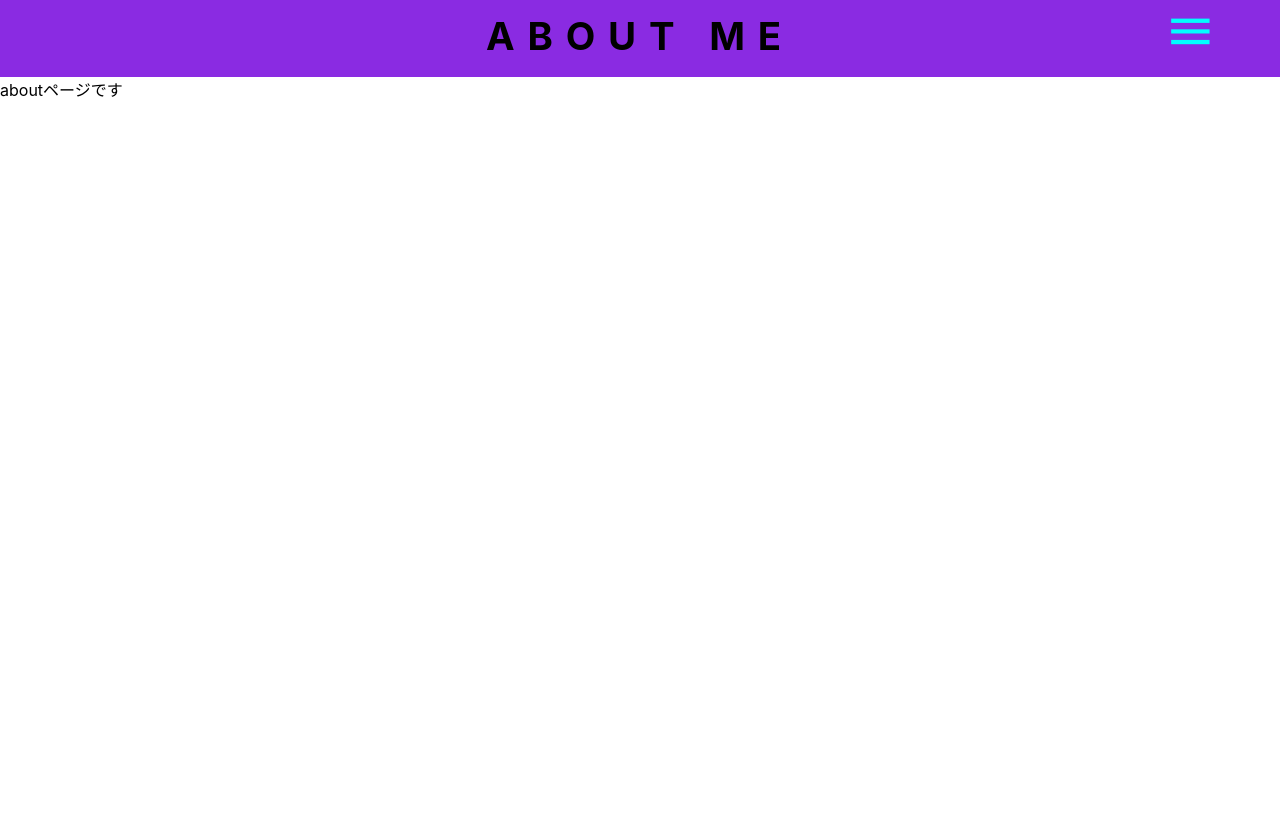
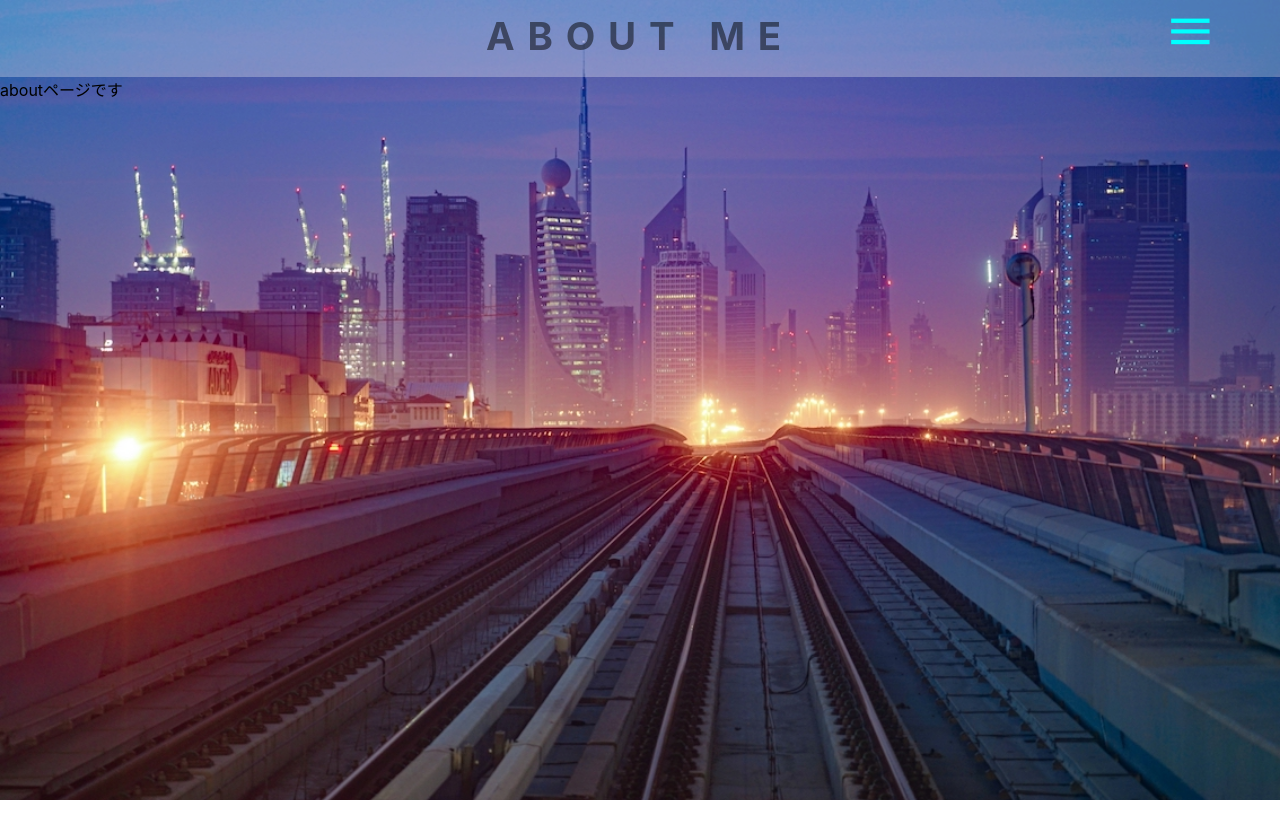
Before and after one commit to kenji-kk/react-portfolio-site, a React (Create React App) app: page /about in a window 1280 px wide. Shown: the top 838 px of the page. Before the commit the page ends 800 px from the top, so only its background shows below. Built offline with nearby package versions, Linux system fonts and the light colour scheme.

Commit message:
画像のアニメーション追加

```diff
--- a/src/components/organisms/organisms.css
+++ b/src/components/organisms/organisms.css
@@ -2,7 +2,7 @@
 @media screen and (min-width: 0) and (max-width: 550px) {
   .headerWrap {
     display: flex;
-    background: blueviolet;
+    background-color: rgba(255, 255, 255, 0.3);
     position: relative;
     padding-right: 2vw;
     height: 15vw;
@@ -10,6 +10,7 @@
     top: 0;
     right: 0;
     left: 0;
+    z-index: 3;
   }
 
   .headerTitle {
@@ -19,6 +20,7 @@
     width: 100%;
     text-align: center;
     font-weight: bold;
+    opacity: 0.5;
   }
 
   .HeaderMenuButton {
@@ -60,13 +62,14 @@
 @media screen and (min-width: 550px) {
   .headerWrap {
     display: flex;
-    background: blueviolet;
+    background-color: rgba(255, 255, 255, 0.3);
     position: relative;
     height: 6vw;
     position: fixed;
     top: 0;
     right: 0;
     left: 0;
+    z-index: 3;
   }
 
   .headerTitle {
@@ -76,6 +79,7 @@
     width: 100%;
     text-align: center;
     font-weight: bold;
+    opacity: 0.5;
   }
 
   .HeaderMenuButton {
--- a/src/components/pages/About.tsx
+++ b/src/components/pages/About.tsx
@@ -1,10 +1,11 @@
+import { Height } from '@material-ui/icons';
 import { memo ,VFC }  from 'react';
 
 import './Pages.css';
 
 export const About: VFC = memo(() => {
   return (
-    <p>aboutページです</p>
+    <p style={{height:"300vh"}}>aboutページです</p>
 
   )
 });
--- a/src/components/templates/HeaderLayout.tsx
+++ b/src/components/templates/HeaderLayout.tsx
@@ -28,11 +28,14 @@ export const HeaderLayout: VFC<Props> = memo((props) => {
     setIconChangeFlag(!iconChangeFlag);
   };
   return (
-      <div className="headerLayoutWrap">
+        <>
+        <div className="headerLayoutImage">
+        </div>
         <Header onClickDrawer={ onClickDrawer } iconChangeFlag={ iconChangeFlag }>
           {title}
         </Header>
         <div className="headerLayoutDummy"></div>
+
         <div className={drawer}>
            <nav>
             <li><Link to="/" onClick={ onClickLink } className="headerLayoutLink headerLayoutTop">Top</Link></li>
@@ -41,7 +44,9 @@ export const HeaderLayout: VFC<Props> = memo((props) => {
             <li><Link to="/portfolio" onClick={ onClickLink } className="headerLayoutLink headerLayoutPortfolio">Portfolio</Link></li>
           </nav>
         </div>
+        <div className="headerLayouRelative">
         {children}
-      </div>
+        </div>
+      </>
   )
 });
--- a/src/components/templates/Templates.css
+++ b/src/components/templates/Templates.css
@@ -1,10 +1,22 @@
 /* HeaderLayout.tsx */
 
 @media screen and (min-width: 0) and (max-width: 550px) {
-  .headerLayoutWrap {
-    background: url("../../images/senro.jpg") no-repeat fixed left bottom;
+  .headerLayoutImage {
+    background: url("../../images/senro.jpg") no-repeat;
     background-size: cover;
+    position: fixed;
+    top: 0;
+    bottom: 0;
+    right: 0;
+    left: 0;
     height: 100vh;
+    animation: backImageAppear 3s 3s forwards;
+    opacity: 0;
+  }
+
+  .headerLayouRelative {
+    position: relative;
+    z-index: 1;
   }
 
   .headerLayoutDrawerFirst {
@@ -18,6 +30,7 @@
     right: 0;
     left: 0;
     animation: opacityAppear 0.3s forwards;
+    z-index: 2;
   }
   .headerLayoutDrawerOff {
     background: rgba(0, 0, 0, 0.7);
@@ -67,6 +80,14 @@
   .headerLayoutPortfolio:hover {
     transform: scale(1.3);
   }
+  @keyframes backImageAppear {
+    0% {
+      opacity: 0;
+    }
+    100% {
+      opacity: 1;
+    }
+  }
 
   @keyframes opacityAppear {
     0% {
@@ -89,6 +110,24 @@
 }
 
 @media screen and (min-width: 551px) {
+  .headerLayoutImage {
+    background: url("../../images/senro.jpg") no-repeat;
+    background-size: cover;
+    position: fixed;
+    top: 0;
+    bottom: 0;
+    right: 0;
+    left: 0;
+    height: 100vh;
+    animation: backImageAppear 3s 3s forwards;
+    opacity: 0;
+  }
+
+  .headerLayouRelative {
+    position: relative;
+    z-index: 1;
+  }
+
   .headerLayoutDrawerFirst {
     display: none;
   }
@@ -100,6 +139,7 @@
     right: 0;
     left: 0;
     animation: opacityAppear 0.3s forwards;
+    z-index: 2;
   }
   .headerLayoutDrawerOff {
     background: rgba(0, 0, 0, 0.7);
@@ -151,6 +191,15 @@
     transform: scale(1.3);
   }
 
+  @keyframes backImageAppear {
+    0% {
+      opacity: 0;
+    }
+    100% {
+      opacity: 1;
+    }
+  }
+
   @keyframes opacityAppear {
     0% {
       color: rgba(0, 0, 0, 0);
--- a/src/router/Router.tsx
+++ b/src/router/Router.tsx
@@ -14,12 +14,12 @@ export const Router: VFC = memo(() => {
         <Top/>
       </Route>
       <Route path="/about">
-        <HeaderLayout title="ABOUT ME">
+        <HeaderLayout title="ABOUT ME" >
           <About/>
         </HeaderLayout>
       </Route>
       <Route path="/skill">
-        <HeaderLayout title="SKILL">
+        <HeaderLayout title="SKILL" >
           <Skill/>
         </HeaderLayout>
       </Route>
```
Also changed, not shown: src/images/senro.jpg.
